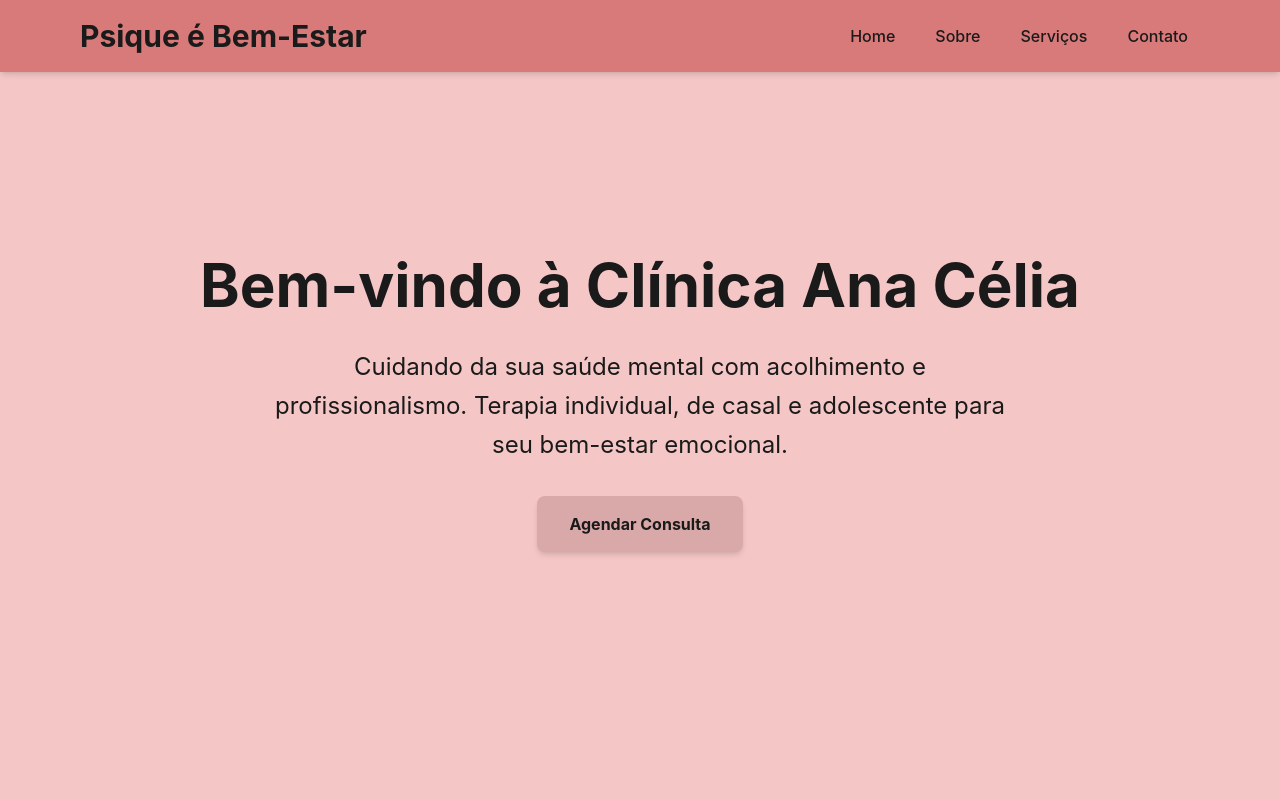
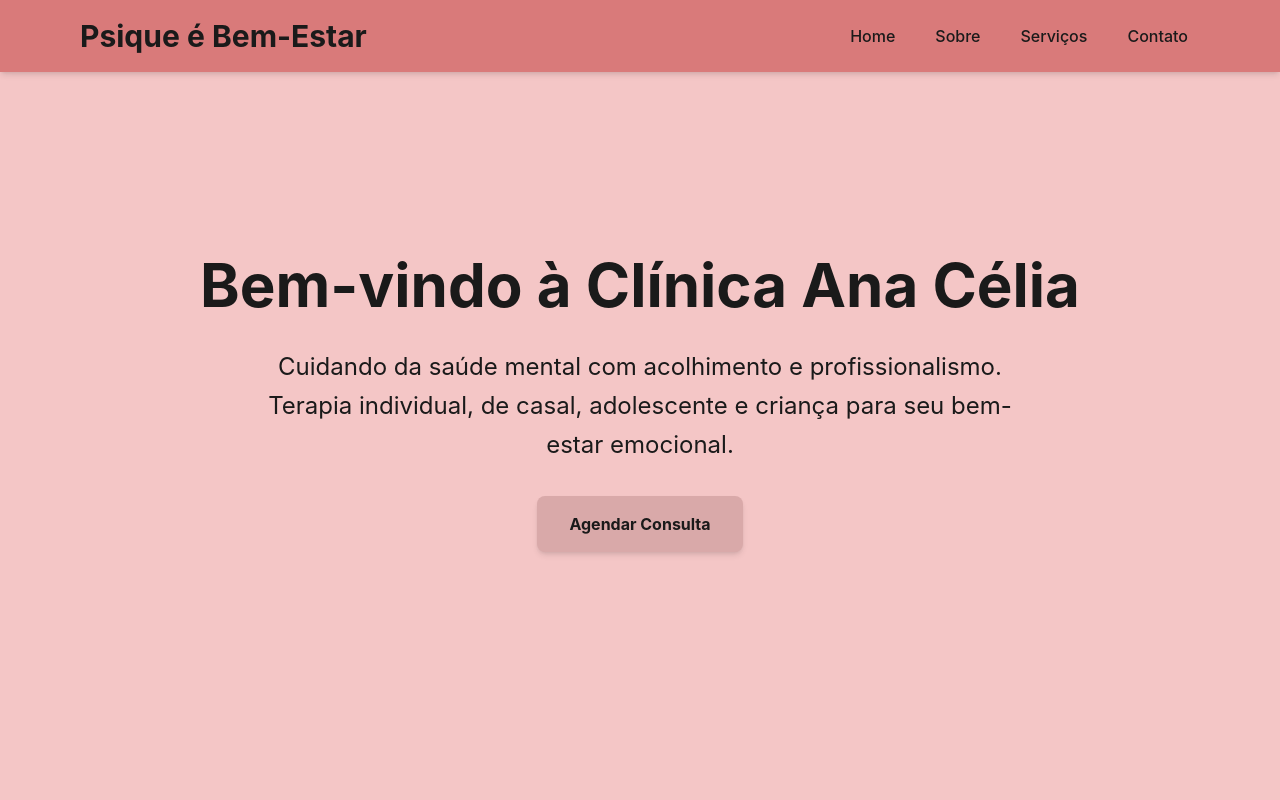
Before and after one commit to WillianXG/AnaceliaSite, a React (Vite) app: page / in a window 1280 px wide. Shown: the top 800 px of the page. Built offline with nearby package versions, Linux system fonts and the light colour scheme.

Commit message:
Ajuste frase hero

```diff
--- a/src/components/Hero.jsx
+++ b/src/components/Hero.jsx
@@ -31,8 +31,8 @@ export default function Hero() {
             transform: inView ? "translateY(0)" : "translateY(20px)",
           }}
         >
-          Cuidando da sua saúde mental com acolhimento e profissionalismo.
-          Terapia individual, de casal e adolescente para seu bem-estar emocional.
+          Cuidando da saúde mental com acolhimento e profissionalismo.
+          Terapia individual, de casal, adolescente e criança para seu bem-estar emocional.
         </p>
         <a
           href="#contato"
```
